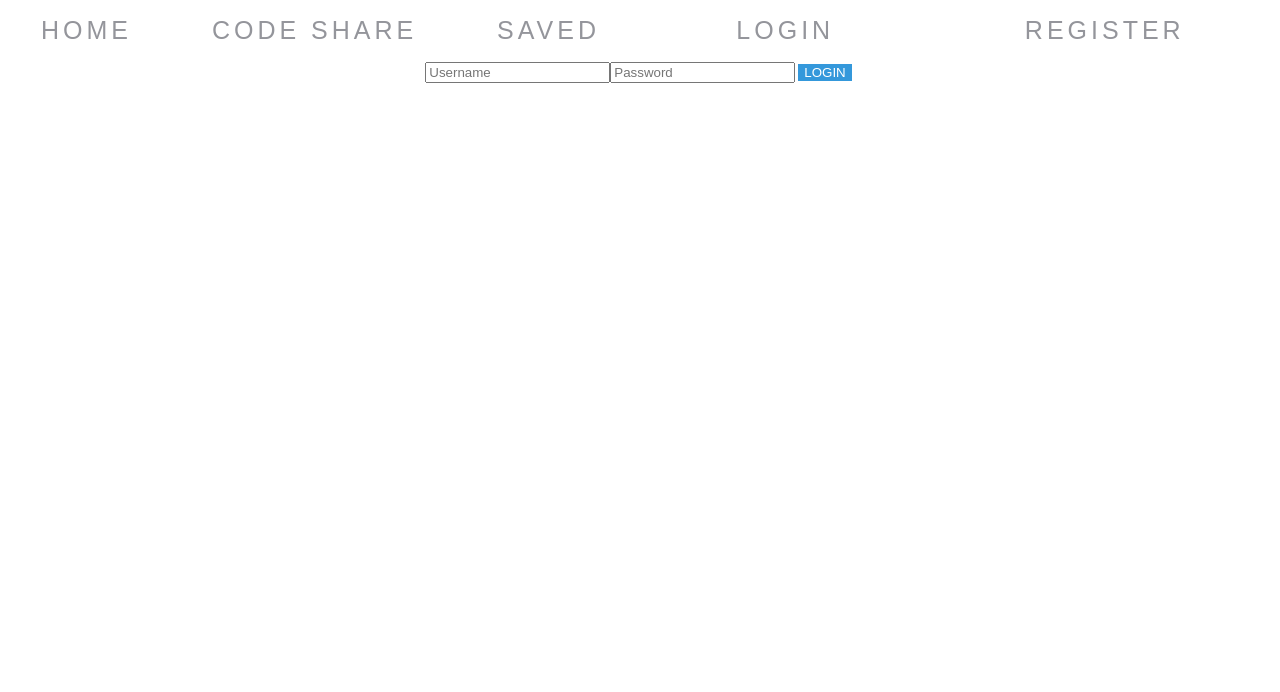
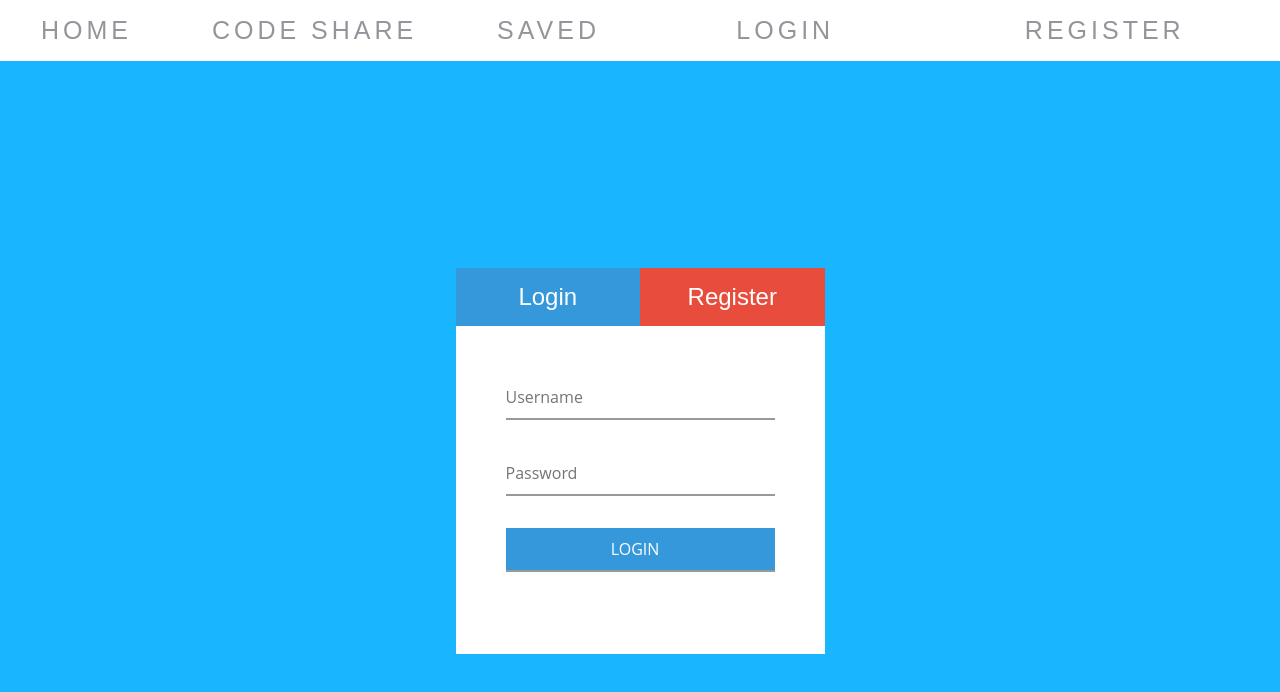
Before and after one commit to flema1/reactShare, a React (Create React App) app in the folder client/: page /login in a window 1280 px wide. Shown: the top 692 px of the page. Built offline with nearby package versions, Linux system fonts and the light colour scheme.

Commit message:
remove login

```diff
--- a/client/src/App.js
+++ b/client/src/App.js
@@ -3,10 +3,9 @@ import logo from './logo.svg';
 import './App.css';
 import ReactDOM from 'react-dom'
 import axios from 'axios';
-
 import Auth from './modules/Auth';
 import Nav from './components/Nav';
-import LoginForm from './components/LoginForm';
+import MainForm from './components/MainForm';
 import RegisterForm from './components/RegisterForm';
 import Room from './components/Room';
 import Home from './components/Home'
@@ -15,7 +14,6 @@ import SessionSingle from './components/SessionSingle';
 import SessionEditForm from './components/SessionEditForm';
 import ContentEditable from './components/ContentEditable'
 import Display from './components/Display';
-
 import {
   BrowserRouter as
   Router,
@@ -27,9 +25,6 @@ import {
 import io from 'socket.io-client';
 var __lastHTML="null";
 
-
-
-
 class App extends Component {
 
     constructor(props) {
@@ -38,19 +33,10 @@ class App extends Component {
     this.state = {
       auth: Auth.isUserAuthenticated(),
       shouldFireRedirect: false,
-      loginUserName: '',
-      loginPassword: '',
-      registerUserName: '',
-      registerPassword: '',
-      registerEmail: '',
-      registerName: '',
       username:'',
     };
 
-    this.handleInputChange = this.handleInputChange.bind(this);
-    this.handleLoginSubmit = this.handleLoginSubmit.bind(this);
     this.logoutUser = this.logoutUser.bind(this);
-    this.handleRegisterSubmit = this.handleRegisterSubmit.bind(this);
     this.resetFireRedirect = this.resetFireRedirect.bind(this);
   }
 
@@ -70,69 +56,11 @@ class App extends Component {
     }
  }
 
-
-handleInputChange(e) {
-    const name = e.target.name;
-    const value = e.target.value;
-    this.setState({
-      [name]: value,
-    });
-  }
-
-  handleLoginSubmit(e) {
-    e.preventDefault();
-    axios.post('auth/login', {
-      username: this.state.loginUserName,
-      password: this.state.loginPassword,
-    }).then(res => {
-      console.log(res);
-      if (res.data.token) {
-        Auth.authenticateToken(res.data.token);
-        this.setState({
-          auth: Auth.isUserAuthenticated(),
-          username: res.data.username,
-          loginUserName: '',
-          loginUserPassword: '',
+updateAuth(token){
+   this.setState({
+         auth: token
         })
-        console.log(this.state)
-      }
-    }).catch(err => {
-      console.log(err);
-    })
-  }
-
-  handleRegisterSubmit(e) {
-    e.preventDefault();
-    console.log (
-      this.state.registerUserName,
-      this.state.registerEmail,
-      this.state.registerPassword,
-      this.state.registerName,
-
-    )
-    axios.post('auth/register', {
-      user: {
-      username: this.state.registerUserName,
-      email: this.state.registerEmail,
-      password: this.state.registerPassword,
-      name: this.state.registerName
-    }
-
-    }).then(res => {
-       console.log(res,'<---res')
-
-      if (res.data.token) {
-        console.log(res.data.token)
-        Auth.authenticateToken(res.data.token);
-        this.setState({
-          auth: Auth.isUserAuthenticated(),
-        })
-      }
-    }).catch(err => {
-      console.log(err);
-    })
-  }
-
+}
 
 
   resetFireRedirect() {
@@ -164,18 +92,14 @@ handleInputChange(e) {
     return (
       <Router>
           <div className="App">
-              <Nav logoutUser={this.logoutUser} />
+              <Nav className='nav'logoutUser={this.logoutUser} />
                 {/*Logged in as: {this.state.username}*/}
               <Route exact path="/" component={Home}/>
               <Route exact path="/login"
                 render={() =>
                   !this.state.auth ? (
-                    <LoginForm
-                      auth={this.state.auth}
-                      loginUserName={this.state.loginUsername}
-                      loginPassword={this.state.loginPassword}
-                      handleInputChange={this.handleInputChange}
-                      handleLoginSubmit={this.handleLoginSubmit}
+                    <MainForm
+                      updateAuth={this.updateAuth.bind(this)}
                     />
                   ) : (
                     <Redirect to="/room" component={Room}/>
@@ -194,7 +118,6 @@ handleInputChange(e) {
                     <Redirect to="/login" />
                   )}
               />
-
               <Route exact path="/session/:id" component={SessionSingle} />
               <Route exact path="/edit/:id" component={SessionEditForm} />
               <Route
@@ -207,26 +130,6 @@ handleInputChange(e) {
                     <Redirect to="/login" />
                   )}
               />
-
-              <Route
-                exact
-                path="/register"
-                render={() =>
-                  !this.state.auth ? (
-                    <RegisterForm
-                      auth={this.state.auth}
-                      registerUserName={this.state.registerUsername}
-                      registerPassword={this.state.registerPassword}
-                      registerEmail={this.state.registerEmail}
-                      registerName={this.state.registerName}
-                      handleInputChange={this.handleInputChange}
-                      handleRegisterSubmit={this.handleRegisterSubmit}
-                    />
-                  ) : (
-                    <Redirect to="/dash" />
-                  )}
-              />
-
           </div>
     </Router>
     );
```
